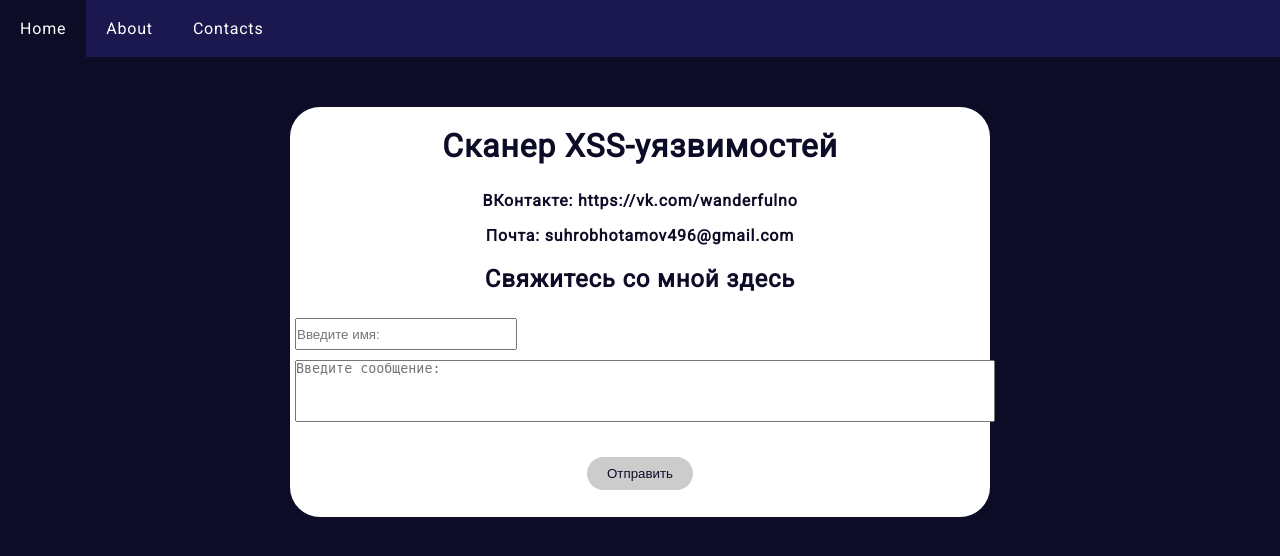
After one commit to alvinist27/flaskScanerXSS, a Flask app: page /contacts in a window 1280 px wide. The commit adds this page. Shown: the top 556 px of the page. Run offline with Flask 2, Linux system fonts and the light colour scheme.

Commit message:
Добавление страницы контактов

```diff
--- a/app.py
+++ b/app.py
@@ -188,6 +188,11 @@ def about_page():
     return render_template('about.html')
 
 
+@app.route('/contacts', methods=['GET', 'POST'])
+def contacts_page():
+    return render_template('contacts.html')
+
+
 if __name__ == '__main__':
     """
         Алгоритм работы приложения
--- a/static/css/style.css
+++ b/static/css/style.css
@@ -81,13 +81,19 @@ li a:hover {
     margin-right: auto;
 }
 
-.inner_layout p, h1, h4, form {
+.inner_layout p, h1, h2, h4, form {
     text-align: center;
 }
 
 .inner_layout form {
     padding: 0px;
     margin: 0px;
+}
+
+.inner_layout label {
+    display: block;
+    margin-top: 10px;
+    margin-bottom: 10px;
 }
 
 .inner_layout h1{
@@ -99,10 +105,26 @@ li a:hover {
     padding-bottom: 10px;
 }
 
-form label{
-    display: block;
-    margin-bottom: 10px;
+.contacts {
+    min-height: 410px;
 }
+
+input[id=contact] {
+    width: 218px;
+    height: 28px;
+}
+
+textarea, input[id=contact] {
+    float: left;
+    padding: 0px;
+    margin: 5px;
+    resize: none;
+}
+
+.form textarea{
+    float: left;
+}
+
 
 #url {
     width: 218px;
--- /dev/null
+++ b/templates/contacts.html
@@ -0,0 +1,21 @@
+{% extends 'base.html' %}
+
+{% block content %}
+    {{ super() }}
+    <div class="layout">
+        <div class="inner_layout contacts">
+            <h1>Сканер XSS-уязвимостей</h1>
+            <p>ВКонтакте: https://vk.com/wanderfulno</p>
+            <p>Почта: suhrobhotamov496@gmail.com</p>
+            <h2>Свяжитесь со мной здесь</h2>
+            <div class="form_contact">
+                <form method="POST" action="">
+                    <input id="contact" name="contact" type="text" value="" placeholder="Введите имя: "><br><br>
+                    <textarea value="" name="comment" cols="85" rows="4" placeholder="Введите сообщение: "></textarea><br><br><br>
+                    <input type="submit" name="submit" value="Отправить">
+                </form>
+
+            </div>
+        </div>
+    </div>
+{% endblock %}
--- a/templates/nav.html
+++ b/templates/nav.html
@@ -2,5 +2,6 @@
     <ul>
         <li><a href="/">Home</a></li>
         <li><a href="/about">About</a></li>
+        <li><a href="/contacts">Contacts</a></li>
     </ul>
 </nav>
```
